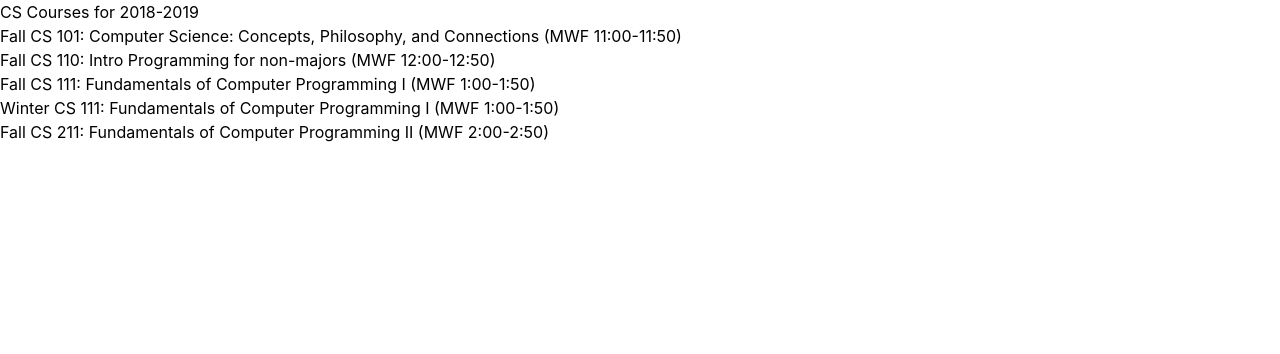
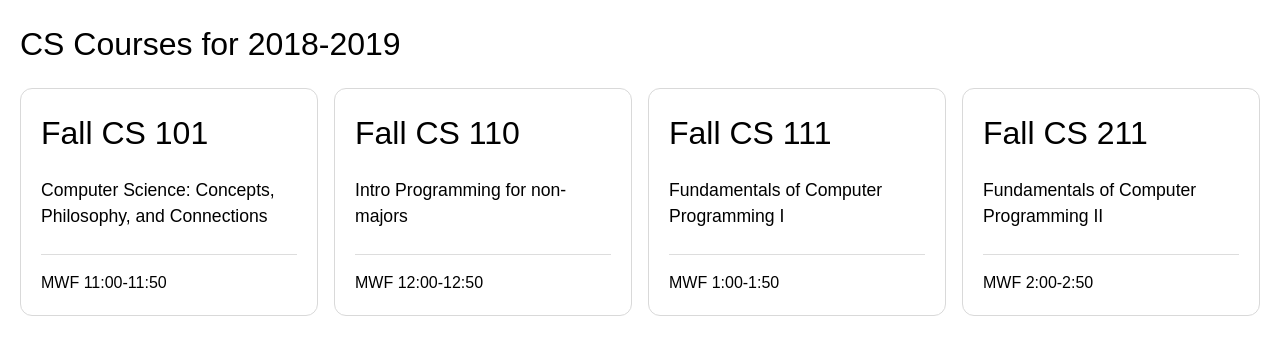
Before and after one commit to azanmalik05/scheduler, a React (Vite) app: page / in a window 1280 px wide. Shown: the top 354 px of the page. Built offline with nearby package versions, Linux system fonts and the light colour scheme.

Commit message:
style the app

```diff
--- a/src/App.tsx
+++ b/src/App.tsx
@@ -22,12 +22,6 @@
       meets: "MWF 1:00-1:50",
       title: "Fundamentals of Computer Programming I"
     },
-    W111: {
-      term: "Winter",
-      number: "111",
-      meets: "MWF 1:00-1:50",
-      title: "Fundamentals of Computer Programming I"
-    },
     F211: {
       term: "Fall",
       number: "211",
@@ -39,10 +33,10 @@
 
 function App() {
   return (
-    <>
+    <div className="app">
       <Banner title={schedule.title} />
       <CourseList courses={schedule.courses} />
-    </>
+    </div>
   );
 }
 
--- a/src/components/Banner.tsx
+++ b/src/components/Banner.tsx
@@ -3,7 +3,7 @@
 };
 
 function Banner({ title }: BannerProps) {
-  return <h1>{title}</h1>;
+  return <h1 className="banner-title">{title}</h1>;
 }
 
 export default Banner;
--- a/src/components/CourseList.tsx
+++ b/src/components/CourseList.tsx
@@ -13,10 +13,14 @@
 
 function CourseList({ courses }: CourseListProps) {
   return (
-    <ul>
+    <ul className="course-list">
       {Object.values(courses).map((course) => (
-        <li key={course.term + course.number}>
-          {course.term} CS {course.number}: {course.title} ({course.meets})
+        <li className="course-card" key={course.term + course.number}>
+          <h2 className="course-header">
+            {course.term} CS {course.number}
+          </h2>
+          <p className="course-title">{course.title}</p>
+          <p className="course-meets">{course.meets}</p>
         </li>
       ))}
     </ul>
--- a/src/index.css
+++ b/src/index.css
@@ -1,14 +1,55 @@
 @import "tailwindcss";
 
-@theme {
-  --animate-logo-spin: logo-spin infinite 20s linear;
+body {
+  margin: 0;
+  font-family: Arial, Helvetica, sans-serif;
+  background: white;
+}
 
-  @keyframes logo-spin {
-    from {
-      transform: rotate(0deg);
-    }
-    to {
-      transform: rotate(360deg);
-    }
-  }
+.app {
+  padding: 20px;
 }
+
+.banner-title {
+  font-size: 2rem;
+  margin-bottom: 20px;
+}
+
+.course-list {
+  list-style: none;
+  padding: 0;
+  margin: 0;
+  display: grid;
+  grid-template-columns: repeat(auto-fit, minmax(250px, 1fr));
+  gap: 16px;
+}
+
+.course-card {
+  border: 1px solid #d9d9d9;
+  border-radius: 12px;
+  padding: 20px;
+  background: white;
+  min-height: 220px;
+  display: flex;
+  flex-direction: column;
+}
+
+.course-header {
+  font-size: 2rem;
+  font-weight: 500;
+  margin: 0 0 20px 0;
+}
+
+.course-title {
+  font-size: 1.1rem;
+  line-height: 1.5;
+  margin: 0 0 24px 0;
+  flex-grow: 1;
+}
+
+.course-meets {
+  margin: 0;
+  padding-top: 16px;
+  border-top: 1px solid #ddd;
+  font-size: 1rem;
+}
```
